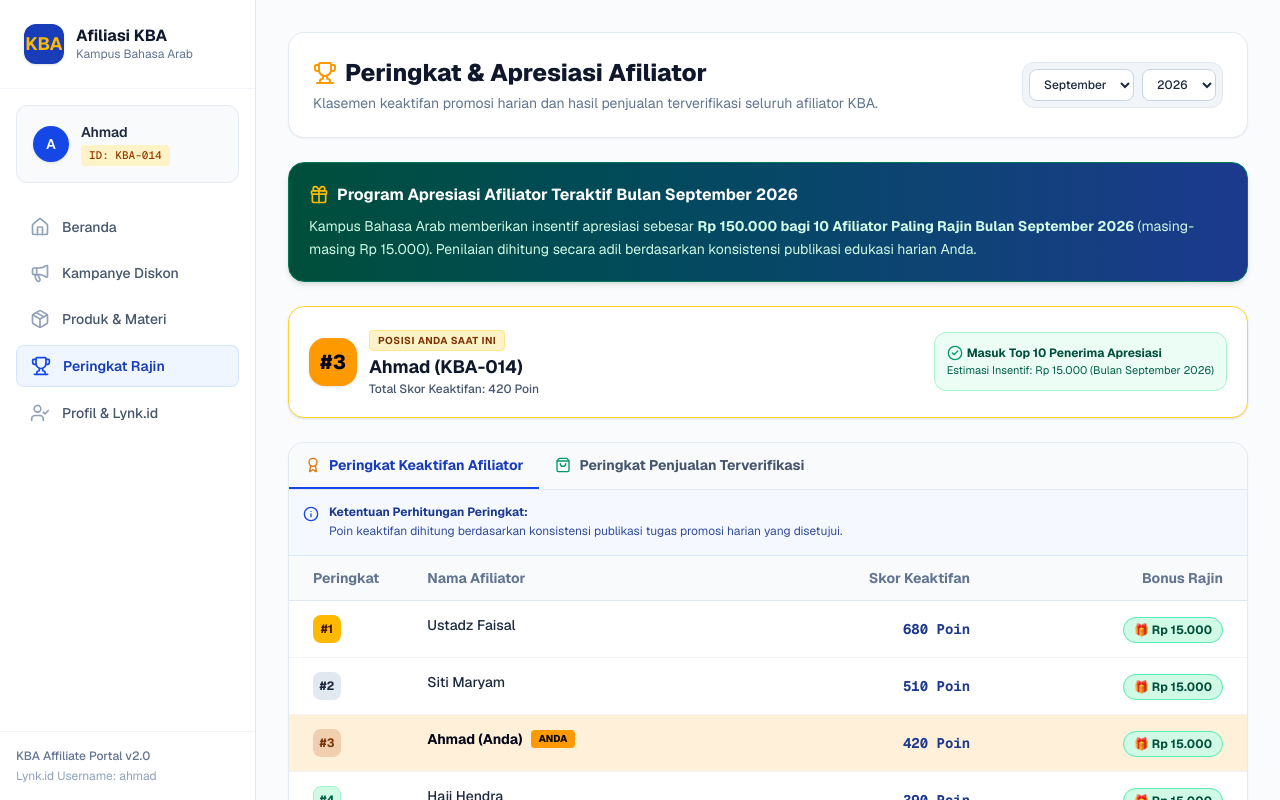
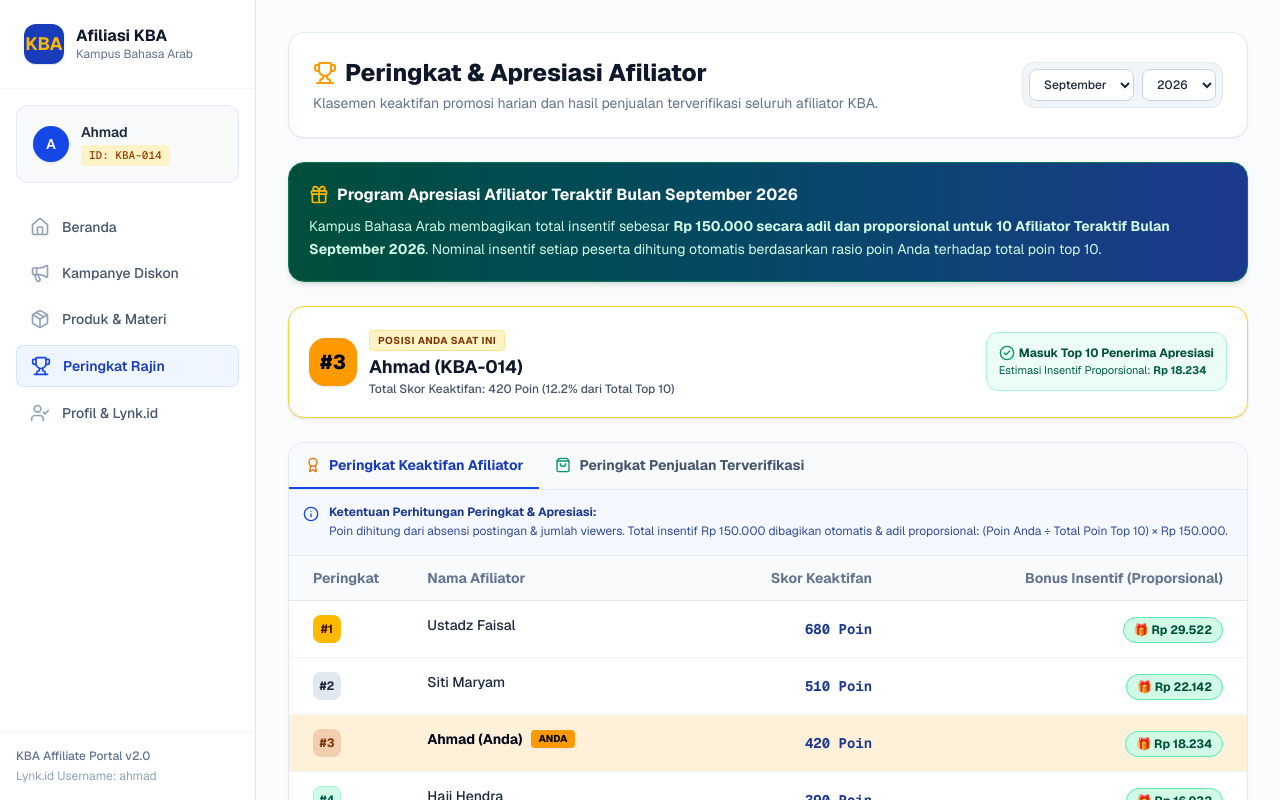
Before and after one commit to mozakki99/kba-affiliate, a Next.js app: page /peringkat in a window 1280 px wide. Shown: the top 800 px of the page. Built offline with nearby package versions, Linux system fonts and the light colour scheme.

Commit message:
feat(peringkat): add dynamic fair proportional points-based reward calculation

```diff
--- a/src/app/peringkat/page.tsx
+++ b/src/app/peringkat/page.tsx
@@ -18,6 +18,19 @@ export default function PeringkatPage() {
     'Juli', 'Agustus', 'September', 'Oktober', 'November', 'Desember'
   ];
   const years = Array.from({ length: 2099 - 2024 + 1 }, (_, i) => String(2024 + i));
+  const TOTAL_MONTHLY_BUDGET = 150000;
+  const top10Activity = leaderboardActivity.slice(0, 10);
+  const totalTop10Points = top10Activity.reduce((sum, item) => sum + item.score, 0);
+
+  const formatRupiah = (val: number) => {
+    return new Intl.NumberFormat('id-ID', { style: 'currency', currency: 'IDR', maximumFractionDigits: 0 }).format(val);
+  };
+
+  const getProportionalReward = (score: number) => {
+    if (totalTop10Points === 0) return 'Rp 0';
+    const reward = Math.round((score / totalTop10Points) * TOTAL_MONTHLY_BUDGET);
+    return formatRupiah(reward);
+  };
 
   if (!isLoaded) {
     return (
@@ -29,6 +42,7 @@ export default function PeringkatPage() {
 
   const currentData = activeTab === 'Keaktifan' ? leaderboardActivity : leaderboardSales;
   const userEntry = currentData.find((d) => d.isCurrentUser);
+  const userEstimatedReward = userEntry && activeTab === 'Keaktifan' ? getProportionalReward(userEntry.score) : 'Rp 0';
 
   return (
     <div className="min-h-screen bg-slate-50/70 text-slate-900 flex flex-col md:flex-row font-sans pb-20 md:pb-0">
@@ -85,8 +99,8 @@ export default function PeringkatPage() {
               </h2>
             </div>
             <p className="text-xs sm:text-sm text-emerald-100 leading-relaxed">
-              Kampus Bahasa Arab memberikan insentif apresiasi sebesar <strong>Rp 150.000 bagi 10 Afiliator Paling Rajin Bulan {selectedMonth} {selectedYear}</strong> (masing-masing Rp 15.000).
-              Penilaian dihitung secara adil berdasarkan konsistensi publikasi edukasi harian Anda.
+              Kampus Bahasa Arab membagikan total insentif sebesar <strong>Rp 150.000 secara adil dan proporsional untuk 10 Afiliator Teraktif Bulan {selectedMonth} {selectedYear}</strong>.
+              Nominal insentif setiap peserta dihitung otomatis berdasarkan rasio poin Anda terhadap total poin top 10.
             </p>
           </div>
 
@@ -106,7 +120,7 @@ export default function PeringkatPage() {
                   </h2>
                   <p className="text-xs text-slate-600 font-medium">
                     {activeTab === 'Keaktifan'
-                      ? `Total Skor Keaktifan: ${userEntry.score} Poin`
+                      ? `Total Skor Keaktifan: ${userEntry.score} Poin (${((userEntry.score / totalTop10Points) * 100).toFixed(1)}% dari Total Top 10)`
                       : `Penjualan Terverifikasi: ${userEntry.score} Transaksi (${userEntry.totalAmount})`}
                   </p>
                 </div>
@@ -115,7 +129,9 @@ export default function PeringkatPage() {
                 <p className="font-bold flex items-center gap-1">
                   <CheckCircle2 className="w-4 h-4 text-emerald-600 shrink-0" /> Masuk Top 10 Penerima Apresiasi
                 </p>
-                <p className="text-emerald-800 text-[11px]">Estimasi Insentif: Rp 15.000 (Bulan {selectedMonth} {selectedYear})</p>
+                <p className="text-emerald-800 text-[11px]">
+                  Estimasi Insentif Proporsional: <strong>{userEstimatedReward}</strong>
+                </p>
               </div>
             </div>
           )}
@@ -151,10 +167,10 @@ export default function PeringkatPage() {
             <div className="p-3.5 bg-blue-50/60 border-b border-blue-100 text-xs text-blue-900 flex items-start gap-2.5">
               <Info className="w-4 h-4 text-blue-700 shrink-0 mt-0.5" />
               <div>
-                <p className="font-bold">Ketentuan Perhitungan Peringkat:</p>
+                <p className="font-bold">Ketentuan Perhitungan Peringkat & Apresiasi:</p>
                 <p className="text-blue-900 opacity-90 mt-0.5 leading-relaxed text-[11px] sm:text-xs">
                   {activeTab === 'Keaktifan'
-                    ? 'Poin keaktifan dihitung berdasarkan konsistensi publikasi tugas promosi harian yang disetujui.'
+                    ? 'Poin dihitung dari absensi postingan & jumlah viewers. Total insentif Rp 150.000 dibagikan otomatis & adil proporsional: (Poin Anda ÷ Total Poin Top 10) × Rp 150.000.'
                     : 'Penjualan dihitung berdasarkan komisi transaksi terverifikasi melalui link Lynk.id Anda.'}
                 </p>
               </div>
@@ -170,7 +186,7 @@ export default function PeringkatPage() {
                     <th className="py-3 px-4 sm:px-6 text-right">
                       {activeTab === 'Keaktifan' ? 'Skor Keaktifan' : 'Jumlah Penjualan'}
                     </th>
-                    {activeTab === 'Keaktifan' && <th className="py-3 px-4 sm:px-6 text-right">Bonus Rajin</th>}
+                    {activeTab === 'Keaktifan' && <th className="py-3 px-4 sm:px-6 text-right">Bonus Insentif (Proporsional)</th>}
                     {activeTab === 'Penjualan' && <th className="py-3 px-4 sm:px-6 text-right">Volume Penjualan</th>}
                   </tr>
                 </thead>
@@ -213,9 +229,9 @@ export default function PeringkatPage() {
 
                       {activeTab === 'Keaktifan' && (
                         <td className="py-3.5 px-4 sm:px-6 text-right">
-                          {row.isDiligentWinner ? (
+                          {row.rank <= 10 ? (
                             <span className="bg-emerald-100 text-emerald-900 font-bold text-xs px-2.5 py-1 rounded-full border border-emerald-300">
-                              🎁 {row.rewardAmount}
+                              🎁 {getProportionalReward(row.score)}
                             </span>
                           ) : (
                             <span className="text-slate-400 text-xs">-</span>
```
